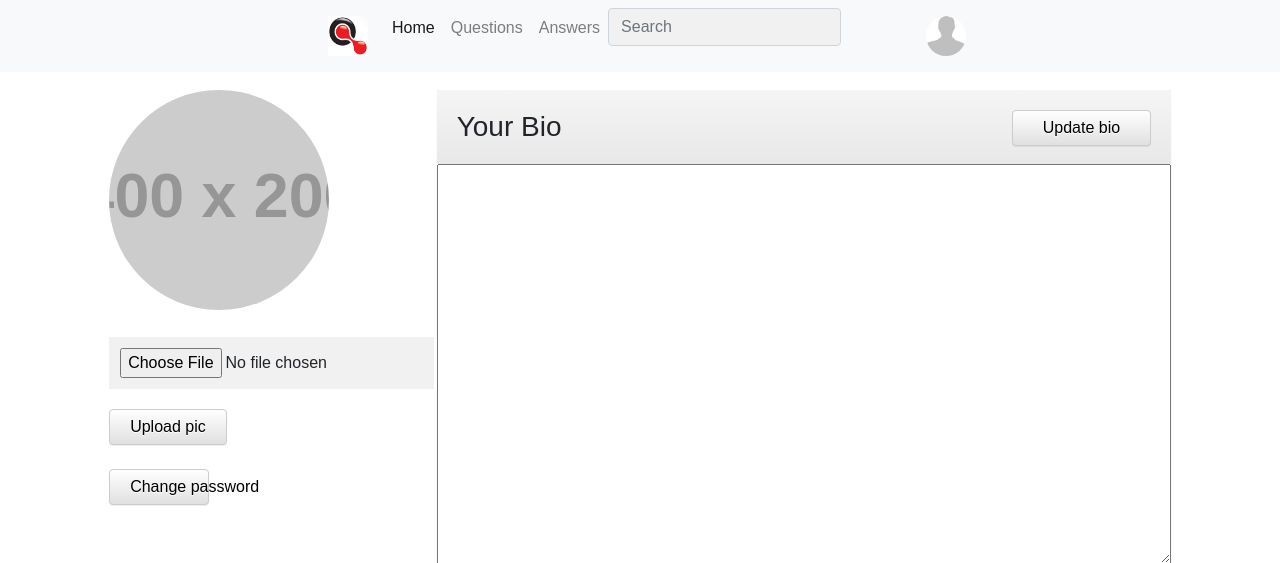
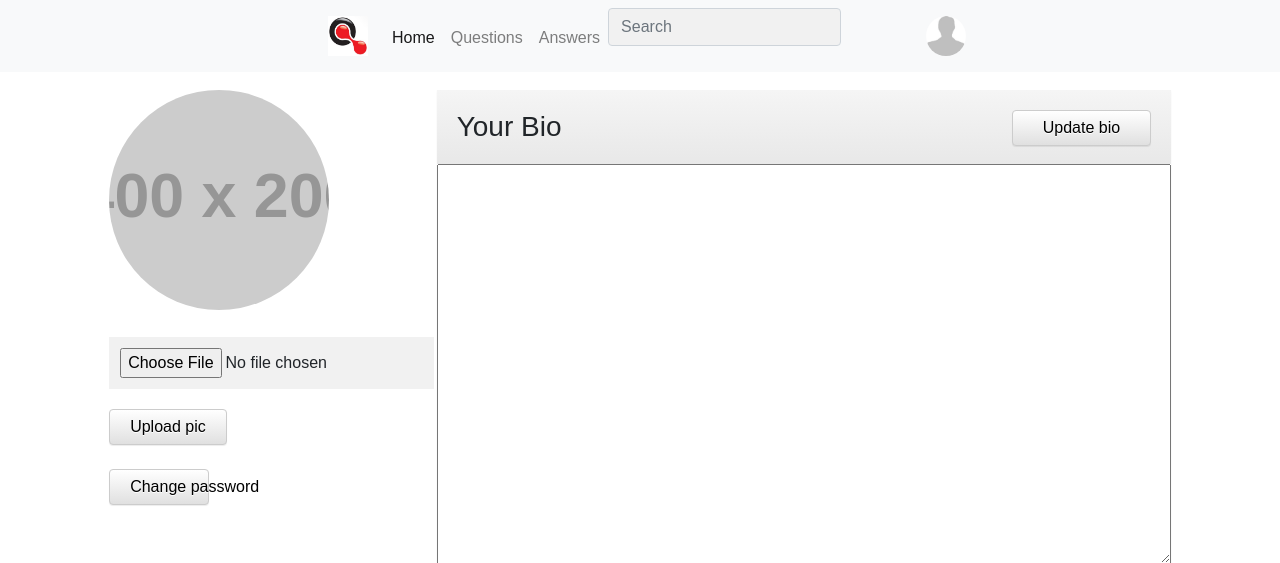
Before and after one commit to Christiaanben/quori, a Flask app: page /profilepage in a window 1280 px wide. Shown: the top 563 px of the page. Run offline with Flask 2, Linux system fonts and the light colour scheme; grey boxes labelled with a size stand in for pictures from a placeholder-image service; some libraries are stand-ins or nearby versions.

Commit message:
Update usertemplate.html

```diff
--- a/app/templates/usertemplate.html
+++ b/app/templates/usertemplate.html
@@ -108,15 +108,15 @@
     </button>
     <div class="collapse navbar-collapse"id="navbarSupportedContent">
       <ul class="navbar-nav mr-auto">
-        <li class="nav-item active">
+        <li class="nav-item active" style="padding-top:10px;">
           <a class="nav-link" href="#" onclick="window.location.href='{{url_for('home')}}'">Home <span class="sr-only">(current)</span></a>
         </li>
 
-        <li class="nav-item">
+        <li class="nav-item" style="padding-top:10px;">
           <a class="nav-link" href="#" onclick="window.location.href='{{url_for('otherprofile')}}'">Questions</a>
         </li>
 
-        <li class="nav-item">
+        <li class="nav-item" style="padding-top:10px;">
           <a class="nav-link" href="#">Answers</a>
         </li>
 
@@ -126,7 +126,7 @@
               </form>
           </li>
 
-          <li style="padding-left:10px">
+          <li style="padding-left:10px" style="padding-top:10px;">
           <a class="nav-link" href="#" onclick="window.location.href='{{url_for('profilepage')}}'">
             <img alt="Profile" src='../static/profilepictures/temp.jpg' class = "user">
           </a>
```
